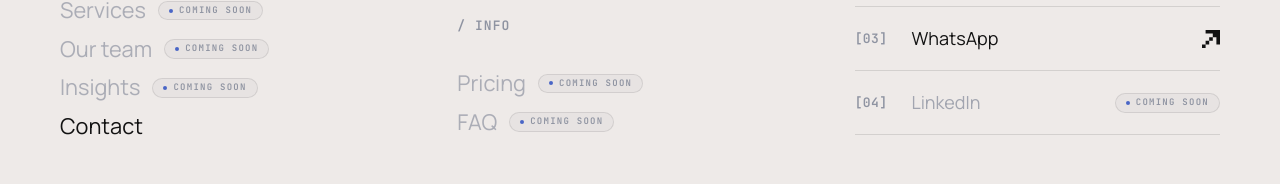
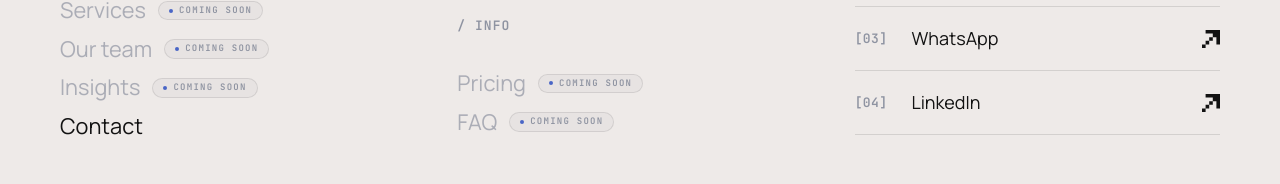
Before and after one commit to yagyaXsen/bigO, a Next.js app: page /contact in a window 1280 px wide. Shown: the part 4066-4250 px from the top of the page. Built offline with nearby package versions, Linux system fonts and the light colour scheme.

Commit message:
feat: link LinkedIn to https://www.linkedin.com/in/alok-kumar-40681b323/ across footer, hero, and connect sections

```diff
--- a/src/components/ConnectSection.tsx
+++ b/src/components/ConnectSection.tsx
@@ -8,7 +8,7 @@ import { useInUp } from "@/hooks/useScrollAnimations";
 const SOCIALS = [
   { num: "01", label: "Community", href: "#" },
   { num: "02", label: "Instagram", href: "https://www.instagram.com/thebigoteam/" },
-  { num: "03", label: "LinkedIn", href: "#" },
+  { num: "03", label: "LinkedIn", href: "https://www.linkedin.com/in/alok-kumar-40681b323/" },
   { num: "04", label: "WhatsApp", href: "https://wa.me/918875326549" },
 ] as const;
 
--- a/src/components/HeroSection.tsx
+++ b/src/components/HeroSection.tsx
@@ -10,7 +10,7 @@ import { ScrambleText } from "@/components/ui/ScrambleText";
 
 const SOCIAL_LINKS: SocialLink[] = [
   { label: "Instagram", href: "https://www.instagram.com/thebigoteam/" },
-  { label: "LinkedIn", href: "#" },
+  { label: "LinkedIn", href: "https://www.linkedin.com/in/alok-kumar-40681b323/" },
   { label: "WhatsApp", href: "https://wa.me/918875326549" },
   { label: "GitHub", href: "#" },
 ];
--- a/src/components/SiteFooter.tsx
+++ b/src/components/SiteFooter.tsx
@@ -22,7 +22,7 @@ const ECOSYSTEM_LINKS = [
   { num: "01", label: "Community", href: "#", isAvailable: false },
   { num: "02", label: "Instagram", href: "https://www.instagram.com/thebigoteam/", isAvailable: true },
   { num: "03", label: "WhatsApp", href: "https://wa.me/918875326549", isAvailable: true },
-  { num: "04", label: "LinkedIn", href: "#", isAvailable: false },
+  { num: "04", label: "LinkedIn", href: "https://www.linkedin.com/in/alok-kumar-40681b323/", isAvailable: true },
 ];
 
 const BOTTOM_ROW = [
```
